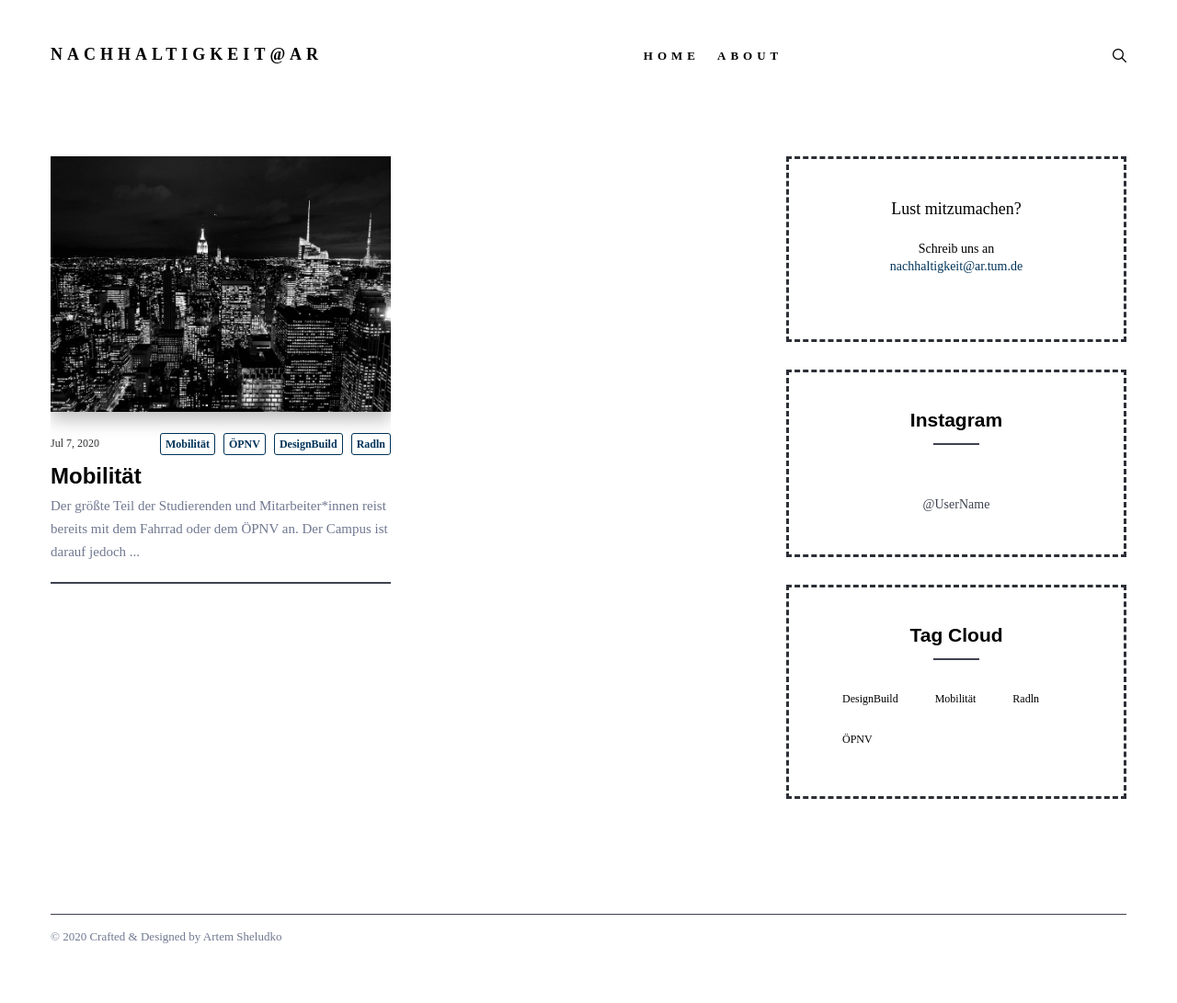
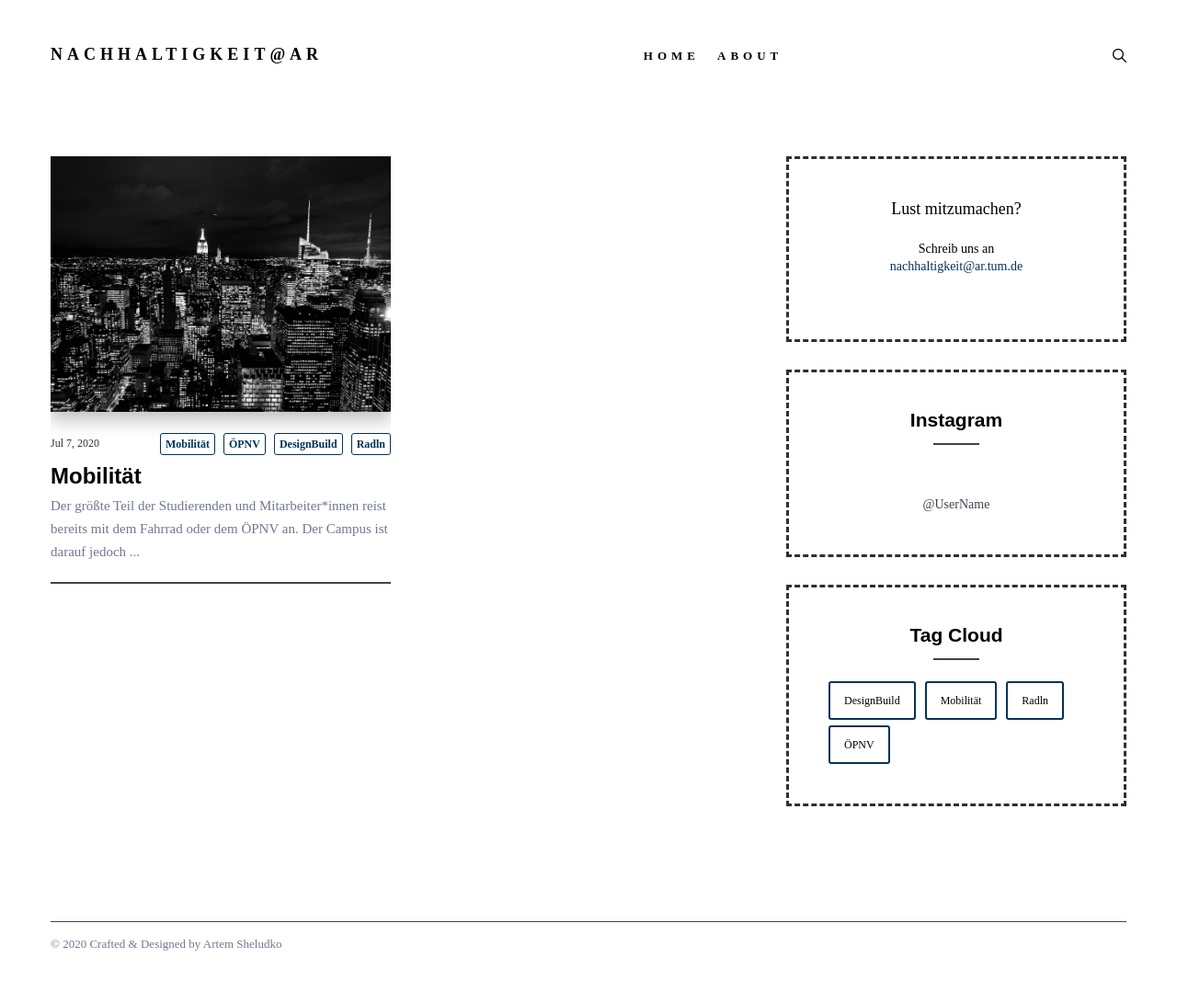
Before and after one commit to hingstarne/artumnachhaltigkeit, a Jekyll site: the page built from index.html, in a window 1280 px wide. Shown: the whole page at 92% size. Built offline with Jekyll 4.4.1, drawn with Linux system fonts in a browser that asks for light colours; nearby versions of some CDN libraries; some web fonts are replaced; the list of posts is cut into pages by our own code.

Commit message:
add border to tag

```diff
--- a/_sass/3-modules/_sidebar.scss
+++ b/_sass/3-modules/_sidebar.scss
@@ -233,7 +233,7 @@
       border-radius: $global-radius;
       color: $text;
       background: $white;
-      border: $primary-color;
+      border: solid, 2px, $primary-color;
       &:hover {
         color: $white;
         background: $primary-color;
```
